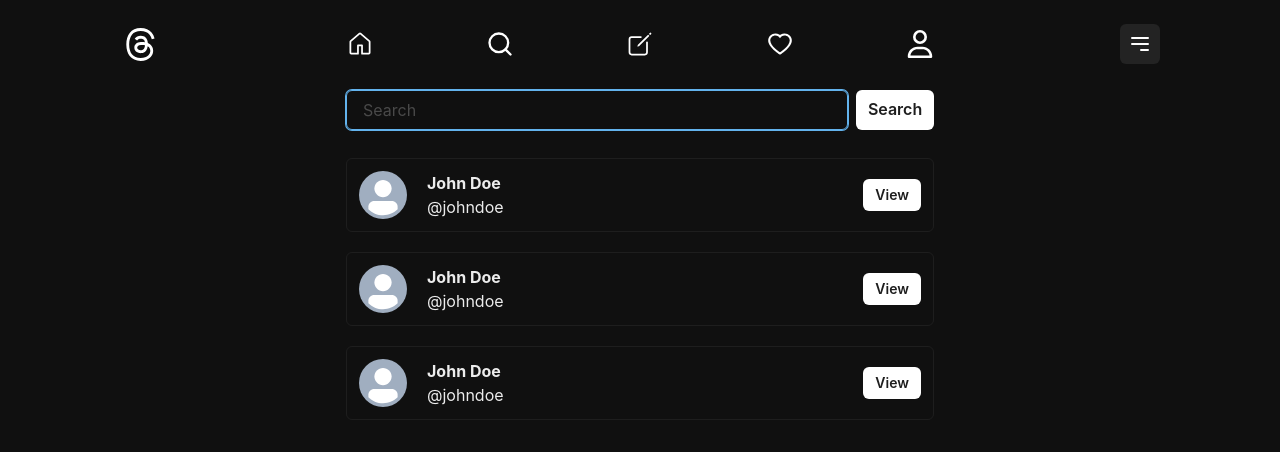
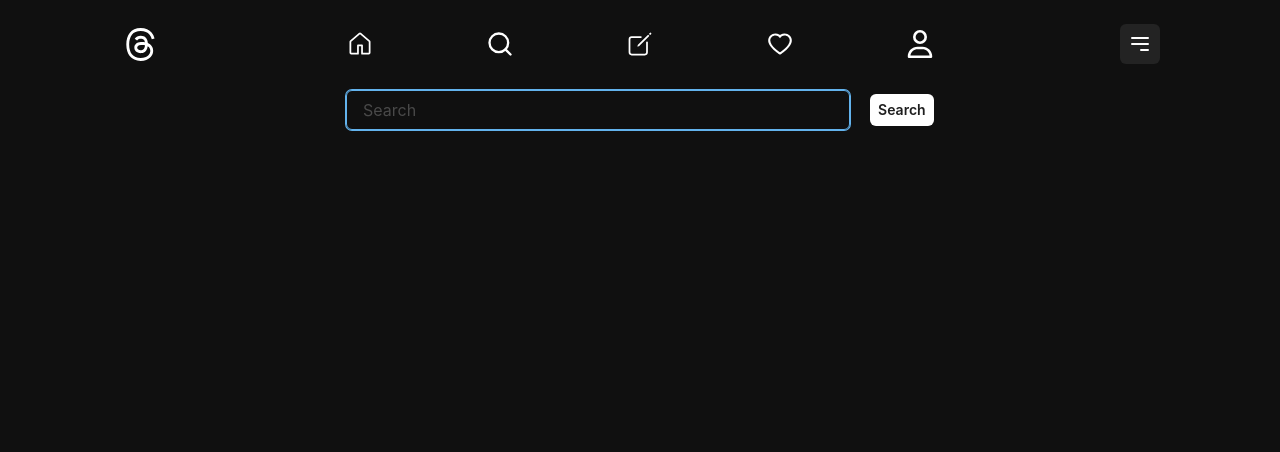
Before and after one commit to Avinash-1-10/threads, a React (Vite) app in the folder client/: page /search in a window 1280 px wide. Shown: the top 452 px of the page. Built offline with nearby package versions, Linux system fonts and the light colour scheme.

Commit message:
add search api

```diff
--- a/client/src/components/SearchCard.jsx
+++ b/client/src/components/SearchCard.jsx
@@ -7,9 +7,9 @@ import {
   useColorMode,
 } from "@chakra-ui/react";
 import React from "react";
-import { BsSend } from "react-icons/bs";
+import { Link } from "react-router-dom";
 
-const SearchCard = () => {
+const SearchCard = ({ user }) => {
   const { colorMode } = useColorMode();
   return (
     <Flex
@@ -20,20 +20,22 @@ const SearchCard = () => {
       rounded={"md"}
       p={3}
     >
-      <Avatar size={"md"} />
+      <Avatar size={"md"} src={user.avatar} />
       <Box mr={"auto"}>
-        <Text fontWeight={"bold"}>John Doe</Text>
-        <Text>@johndoe</Text>
+        <Text fontWeight={"bold"}>{user.name}</Text>
+        <Text>@{user.username}</Text>
       </Box>
+      <Link to={`/${user.username}`}>
       <Button
-      my={"auto"}
-      size={"sm"}
+        my={"auto"}
+        size={"sm"}
         bg={colorMode === "dark" ? "white" : "gray.dark"}
         color={colorMode === "dark" ? "gray.dark" : "white"}
         sx={{ ":hover": { bg: colorMode === "dark" ? "white" : "gray.800" } }}
       >
         View
       </Button>
+      </Link>
     </Flex>
   );
 };
--- a/client/src/pages/SearchPage.jsx
+++ b/client/src/pages/SearchPage.jsx
@@ -1,24 +1,58 @@
-import { Box, Button, Flex, Input, Stack, useColorMode } from "@chakra-ui/react";
-import React from "react";
+import {
+  Box,
+  Button,
+  Flex,
+  Input,
+  Stack,
+  useColorMode,
+} from "@chakra-ui/react";
+import React, { useEffect, useState } from "react";
 import SearchCard from "../components/SearchCard";
+import useShowToast from "../hooks/useShowToast";
+import axios from "axios";
 
 const SearchPage = () => {
-    const { colorMode } = useColorMode();
+  const { colorMode } = useColorMode();
+  const [users, setUsers] = useState([]);
+  const [search, setSearch] = useState("");
+  const showToast = useShowToast();
+
+  const getUsers = async () => {
+    try {
+      const { data } = await axios.get(`/api/v1/user/search?query=${search}`);
+      setUsers(data.data);
+    } catch (error) {
+      showToast(
+        "Error",
+        error?.response?.data?.message || error.message,
+        "error"
+      );
+    }
+  };
+
   return (
     <Stack>
-      <Flex gap={2}>
-        <Input placeholder={"Search"} type={"text"} autoFocus />
+      <Flex gap={5}>
+        <Input
+          placeholder={"Search"}
+          type={"text"}
+          autoFocus
+          onChange={(e) => setSearch(e.target.value)}
+        />
         <Button
+          size={"sm"}
+          my={"auto"}
           bg={colorMode === "dark" ? "white" : "gray.dark"}
           color={colorMode === "dark" ? "gray.dark" : "white"}
           sx={{ ":hover": { bg: colorMode === "dark" ? "white" : "gray.800" } }}
+          onClick={getUsers}
         >
           Search
         </Button>
       </Flex>
       <Stack mt={5} gap={5}>
-        {[1, 2, 3].map((_, i) => (
-          <SearchCard key={i} />
+        {users.map((user, i) => (
+          <SearchCard key={i} user={user} />
         ))}
       </Stack>
     </Stack>
```
Also changed, not shown: 2 other files (tests, documents, lock files or other folders).
